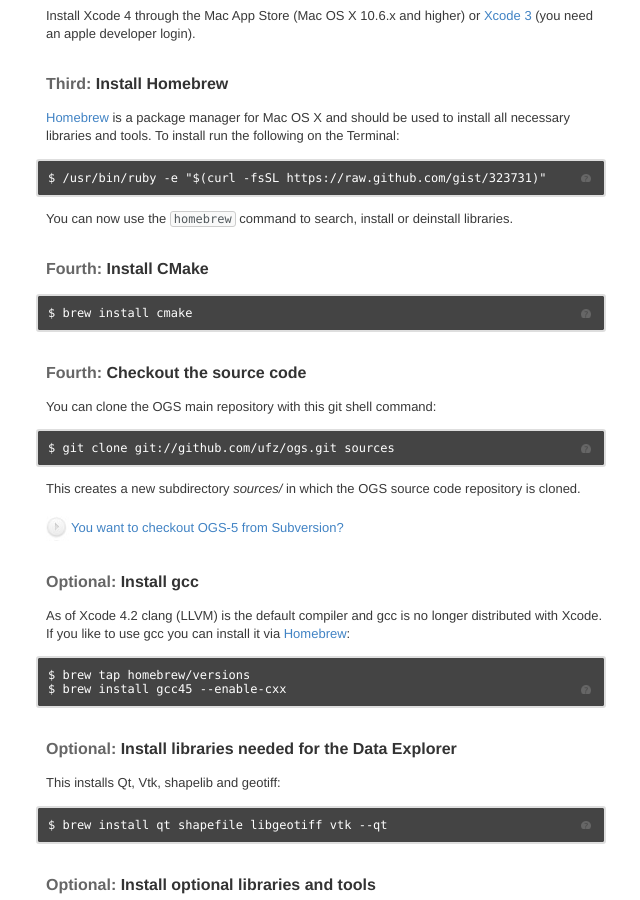
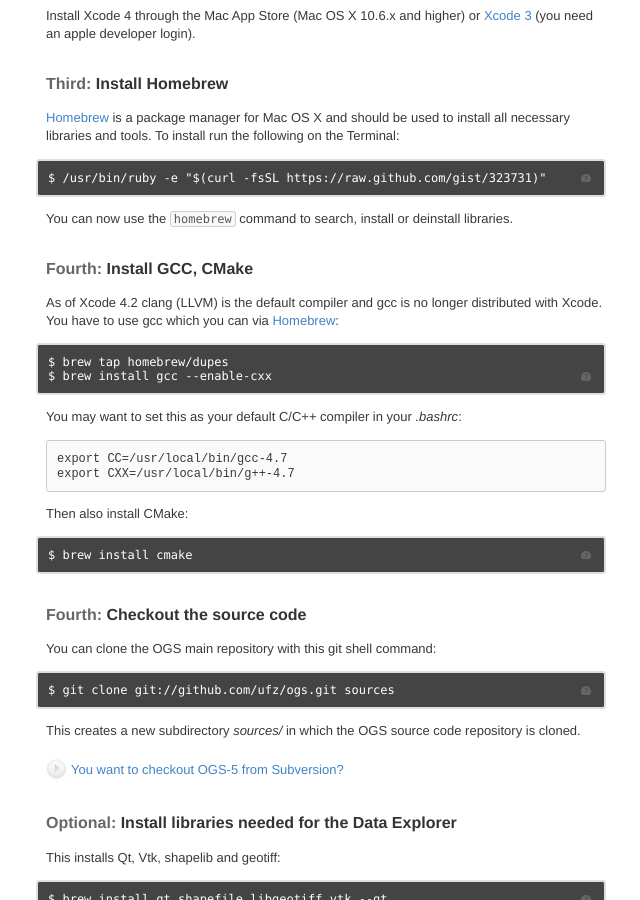
Before and after one commit to ufz/devguide, a Jekyll site: the page built from _posts/2011-07-07-mac-prerequisites.markdown, in a window 1280 px wide and 900 px high, scrolled down 649 px. Shown: the whole window, without its empty margins (134-774 px from the left). Built offline with Jekyll 4.4.1, drawn with Linux system fonts in a browser that asks for light colours; comment, search, counter and statistics services are not loaded.

Commit message:
Added instructions for installing gcc.

```diff
--- a/_posts/2011-07-07-mac-prerequisites.markdown
+++ b/_posts/2011-07-07-mac-prerequisites.markdown
@@ -30,7 +30,21 @@ Install Xcode 4 through the Mac App Store (Mac OS X 10.6.x and higher) or [Xcode
 
 You can now use the `homebrew` command to search, install or deinstall libraries.
 
-## <span class="step">Fourth:</span> Install CMake ##
+## <span class="step">Fourth:</span> Install GCC, CMake ##
+
+As of Xcode 4.2 clang (LLVM) is the default compiler and gcc is no longer distributed with Xcode. You have to use gcc which you can via [Homebrew][homebrew]:
+
+<pre class="terminal bootcamp">
+	<span class="codeline">$ brew tap homebrew/dupes</span>
+	<span class="codeline">$ brew install gcc --enable-cxx<span>This installs gcc 4.7.2 with C++ enabled</span></span>
+</pre>
+
+You may want to set this as your default C/C++ compiler in your *.bashrc*:
+
+    export CC=/usr/local/bin/gcc-4.7
+    export CXX=/usr/local/bin/g++-4.7
+
+Then also install CMake:
 
 <pre class="terminal bootcamp">
 	<span class="codeline">$ brew install cmake<span>This installs CMake through the Homebrew package manager</span></span>
@@ -39,15 +53,6 @@ You can now use the `homebrew` command to search, install or deinstall libraries
 ## <span class="step">Fourth:</span> Checkout the source code ##
 
 {% include checkout-general.markdown %}
-
-## <span class="step">Optional:</span> Install gcc ##
-
-As of Xcode 4.2 clang (LLVM) is the default compiler and gcc is no longer distributed with Xcode. If you like to use gcc you can install it via [Homebrew][homebrew]:
-
-<pre class="terminal bootcamp">
-	<span class="codeline">$ brew tap homebrew/versions</span>
-	<span class="codeline">$ brew install gcc45 --enable-cxx<span>This installs gcc 4.5 with C++ enabled</span></span>
-</pre>
 
 ## <span class="step">Optional:</span> Install libraries needed for the Data Explorer ##
 
```
